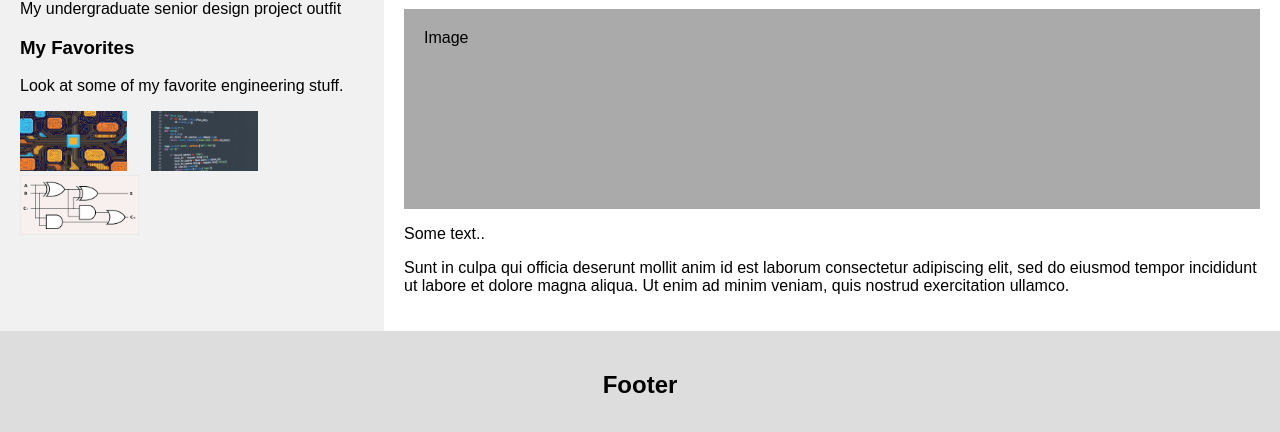
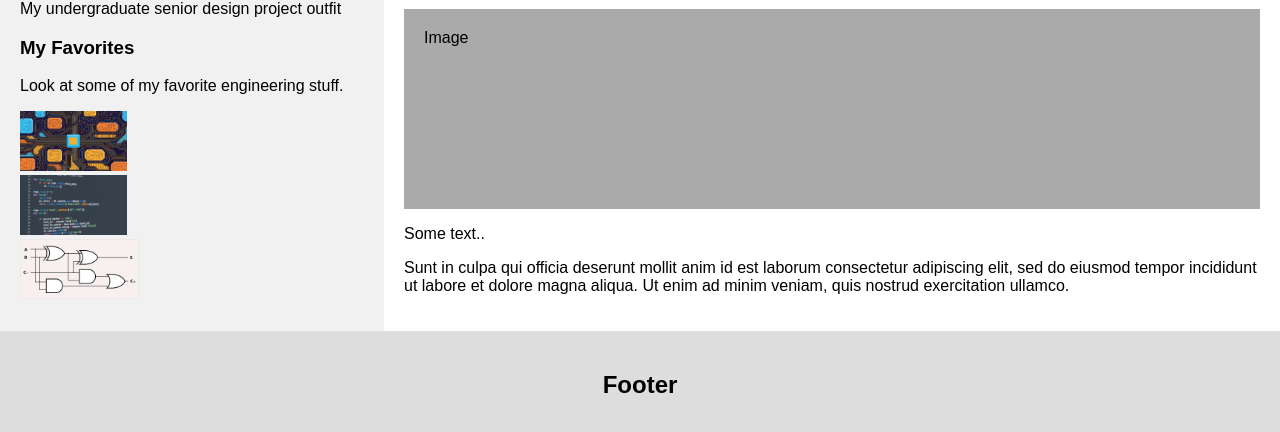
Before and after one commit to ParveenA001/Washington, a plain HTML site: page site/index.html in a window 1280 px wide. Shown: the part 640-1072 px from the top of the page. Drawn offline with Linux system fonts and the light colour scheme.

Commit message:
Image and some text

```diff
--- a/site/index.html
+++ b/site/index.html
@@ -120,9 +120,9 @@ body {
     <p>My undergraduate senior design project outfit</p>
     <h3>My Favorites</h3>
     <p>Look at some of my favorite engineering stuff.</p>
-    <img class="image" style="height:60px" src="image2.jpg" alt="Description of image 1">
-    <img class="image" style="height:60px" src="coding.jpg" alt="Description of image 1">
-    <img class="image" style="height:60px" src="logic.jpg" alt="Description of image 1">
+    <img class="image" style="height:60px" src="image2.jpg" alt="Description of image 1"><br>
+    <img class="image" style="height:60px" src="coding.jpg" alt="Description of image 1"><br>
+    <img class="image" style="height:60px" src="logic.jpg" alt="Description of image 1"><br>
   </div>
   <div class="main">
     <h2>Who I am:</h2>
```
Also changed, not shown: site/my-img.jpg.
